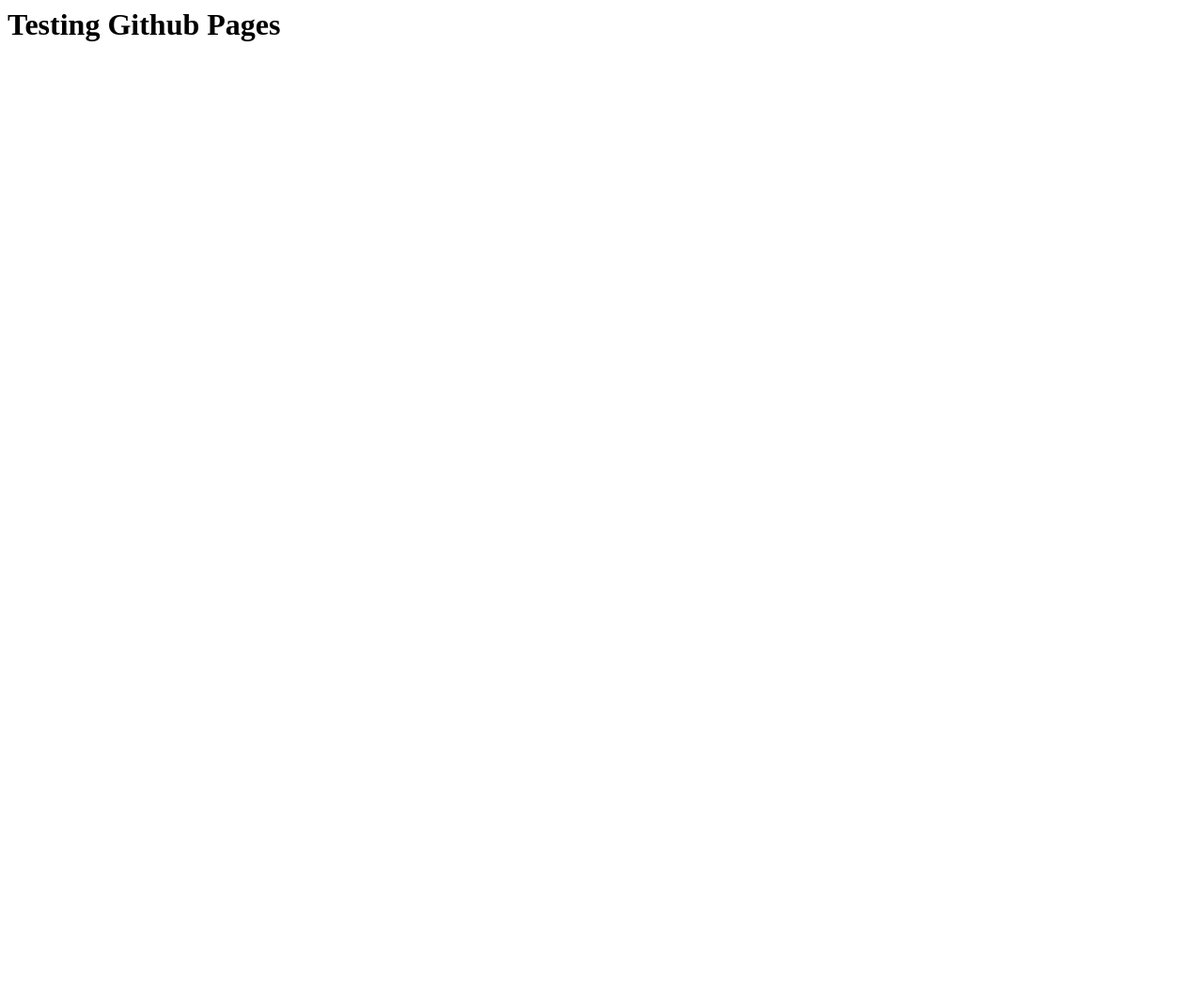
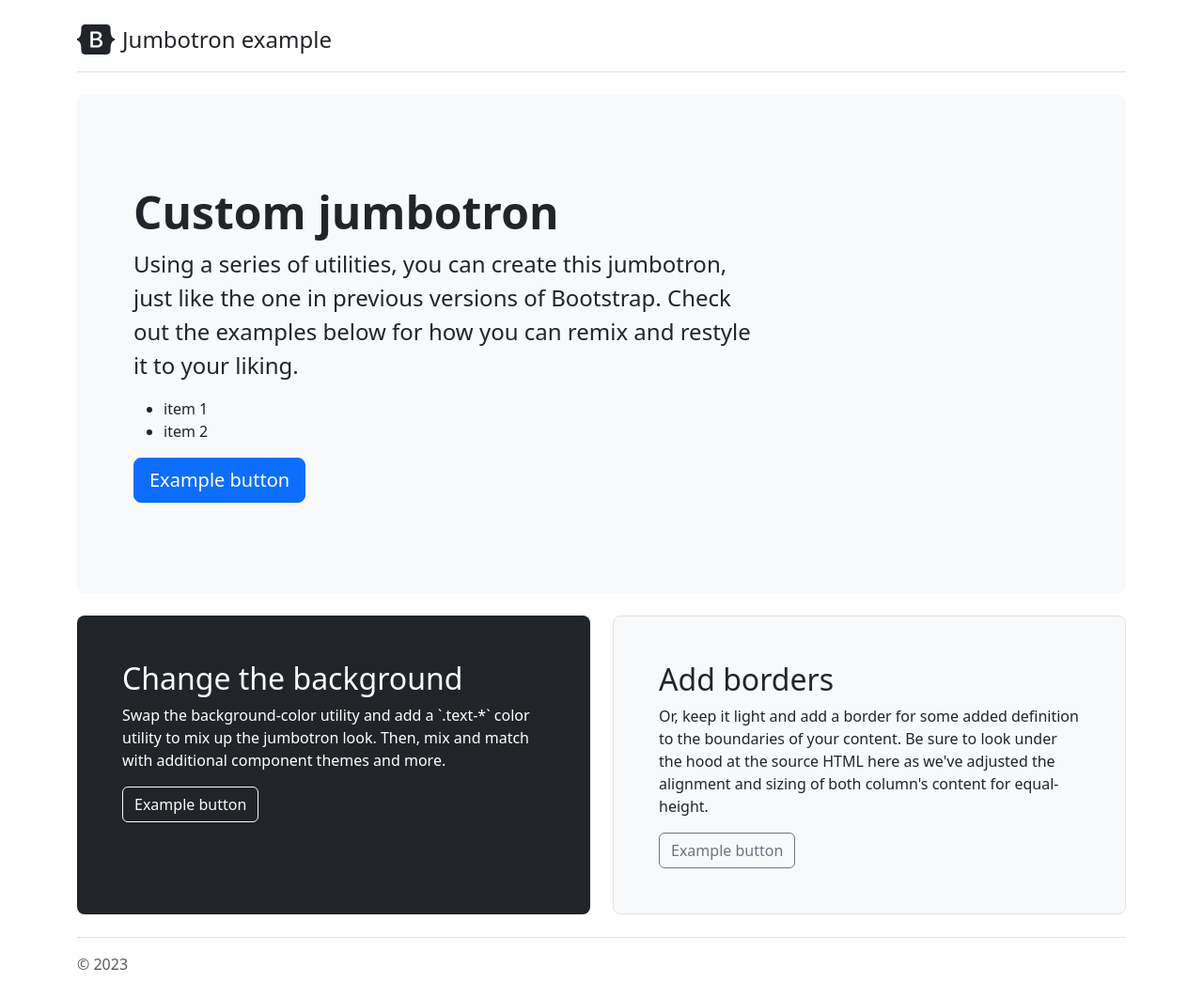
Before and after one commit to mrreitet/mrreitet.github.io, a plain HTML site: page Index.html in a window 1280 px wide. Shown: the whole page at 94% size. Before the commit the page ends 800 px from the top, so only its background shows below. Drawn offline with nearby package versions, Linux system fonts and the light colour scheme.

Commit message:
Tester bootstrap

```diff
--- a/Index.html
+++ b/Index.html
@@ -1 +1,56 @@
-<h1>Testing Github Pages</h1>
+<!doctype html>
+<html lang="en">
+  <head>
+    <meta charset="utf-8">
+    <meta name="viewport" content="width=device-width, initial-scale=1">
+    <title>Bootstrap demo</title>
+    <link href="https://cdn.jsdelivr.net/npm/bootstrap@5.3.0-alpha1/dist/css/bootstrap.min.css" rel="stylesheet" integrity="sha384-GLhlTQ8iRABdZLl6O3oVMWSktQOp6b7In1Zl3/Jr59b6EGGoI1aFkw7cmDA6j6gD" crossorigin="anonymous">
+  </head>
+  <body>
+    <div class="container py-4">
+        <header class="pb-3 mb-4 border-bottom">
+          <a href="/" class="d-flex align-items-center text-dark text-decoration-none">
+            <svg xmlns="http://www.w3.org/2000/svg" width="40" height="32" class="me-2" viewBox="0 0 118 94" role="img"><title>Bootstrap</title><path fill-rule="evenodd" clip-rule="evenodd" d="M24.509 0c-6.733 0-11.715 5.893-11.492 12.284.214 6.14-.064 14.092-2.066 20.577C8.943 39.365 5.547 43.485 0 44.014v5.972c5.547.529 8.943 4.649 10.951 11.153 2.002 6.485 2.28 14.437 2.066 20.577C12.794 88.106 17.776 94 24.51 94H93.5c6.733 0 11.714-5.893 11.491-12.284-.214-6.14.064-14.092 2.066-20.577 2.009-6.504 5.396-10.624 10.943-11.153v-5.972c-5.547-.529-8.934-4.649-10.943-11.153-2.002-6.484-2.28-14.437-2.066-20.577C105.214 5.894 100.233 0 93.5 0H24.508zM80 57.863C80 66.663 73.436 72 62.543 72H44a2 2 0 01-2-2V24a2 2 0 012-2h18.437c9.083 0 15.044 4.92 15.044 12.474 0 5.302-4.01 10.049-9.119 10.88v.277C75.317 46.394 80 51.21 80 57.863zM60.521 28.34H49.948v14.934h8.905c6.884 0 10.68-2.772 10.68-7.727 0-4.643-3.264-7.207-9.012-7.207zM49.948 49.2v16.458H60.91c7.167 0 10.964-2.876 10.964-8.281 0-5.406-3.903-8.178-11.425-8.178H49.948z" fill="currentColor"></path></svg>
+            <span class="fs-4">Jumbotron example</span>
+          </a>
+        </header>
+
+        <div class="p-5 mb-4 bg-light rounded-3">
+          <div class="container-fluid py-5">
+            <h1 class="display-5 fw-bold">Custom jumbotron</h1>
+            <p class="col-md-8 fs-4">Using a series of utilities, you can create this jumbotron, just like the one in previous versions of Bootstrap. Check out the examples below for how you can remix and restyle it to your liking.</p>
+
+            <ul>
+                <li>item 1</li>
+                <li>item 2</li>
+            </ul>
+
+            <button class="btn btn-primary btn-lg" type="button">Example button</button>
+          </div>
+        </div>
+
+        <div class="row align-items-md-stretch">
+          <div class="col-md-6">
+            <div class="h-100 p-5 text-bg-dark rounded-3">
+              <h2>Change the background</h2>
+              <p>Swap the background-color utility and add a `.text-*` color utility to mix up the jumbotron look. Then, mix and match with additional component themes and more.</p>
+              <button class="btn btn-outline-light" type="button">Example button</button>
+            </div>
+          </div>
+          <div class="col-md-6">
+            <div class="h-100 p-5 bg-light border rounded-3">
+              <h2>Add borders</h2>
+              <p>Or, keep it light and add a border for some added definition to the boundaries of your content. Be sure to look under the hood at the source HTML here as we've adjusted the alignment and sizing of both column's content for equal-height.</p>
+              <button class="btn btn-outline-secondary" type="button">Example button</button>
+            </div>
+          </div>
+        </div>
+
+        <footer class="pt-3 mt-4 text-muted border-top">
+          © 2023
+        </footer>
+      </div>
+
+    <script src="https://cdn.jsdelivr.net/npm/bootstrap@5.3.0-alpha1/dist/js/bootstrap.bundle.min.js" integrity="sha384-w76AqPfDkMBDXo30jS1Sgez6pr3x5MlQ1ZAGC+nuZB+EYdgRZgiwxhTBTkF7CXvN" crossorigin="anonymous"></script>
+  </body>
+</html>
```
